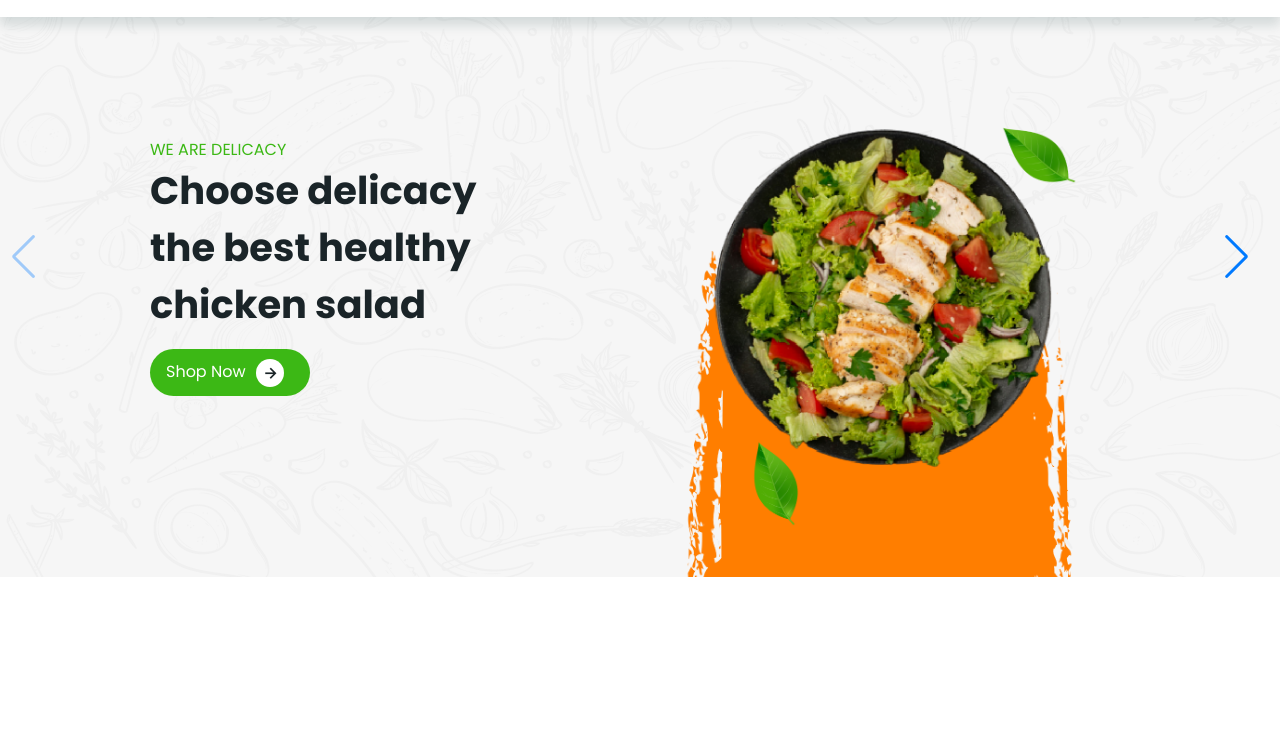
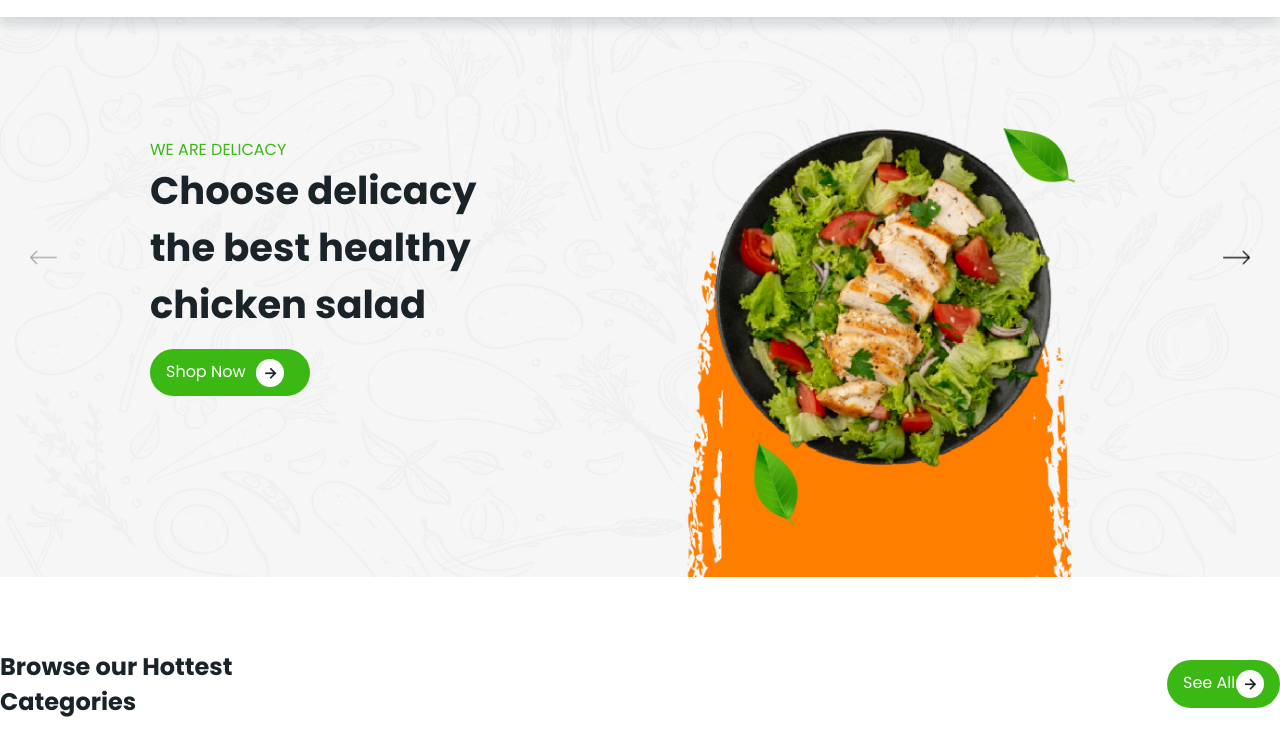
Before and after one commit to Maragathaambikaa/Restaurant-website, a plain HTML site: page index.html in a window 1280 px wide. Shown: the part 63-806 px from the top of the page. Drawn offline with nearby package versions, Linux system fonts and the light colour scheme.

Commit message:
After the bottom content intiation and style modified for the arrow

```diff
--- a/index.html
+++ b/index.html
@@ -84,6 +84,17 @@ href="https://unpkg.com/swiper/swiper-bundle.min.css"/>
         <div class="swiper-button-prev"></div>
 
 </section>
+<!--categories-->
+
+<section class="categories" id="categories">
+<div class="heading">
+    <h1>Browse our Hottest <br><span>Categories</h1>
+        <a href="#" class="btn">See All<i class='bx bx-right-arrow-alt' ></i></a>
+
+</div>
+
+</section>
+
     <!-- Swiper JS -->
     <script src="https://unpkg.com/swiper/swiper-bundle.min.js"></script>
 
--- a/style.css
+++ b/style.css
@@ -176,9 +176,32 @@ color: var(--orange-color);
     }
     .swiper-button-next
     {
-        background: url(image/right-arrow.png);
+        background: url(img/right-arrow.png);
         background-repeat: no-repeat;
         background-size: 100% auto;
         background-position: center;
         margin-right: 20px;
     }
+
+    .swiper-button-next::after{
+        display: none;
+    }
+
+    .swiper-button-prev
+    {
+        background: url(img/left-arrow.png);
+        background-repeat: no-repeat;
+        background-size: 100% auto;
+        background-position: center;
+        margin-left: 20px;
+    }
+
+    .swiper-button-prev::after{
+        display: none;
+    }
+    .heading
+    {
+        display: flex;
+        justify-content: space-between;
+        align-items:center;
+    }
```
